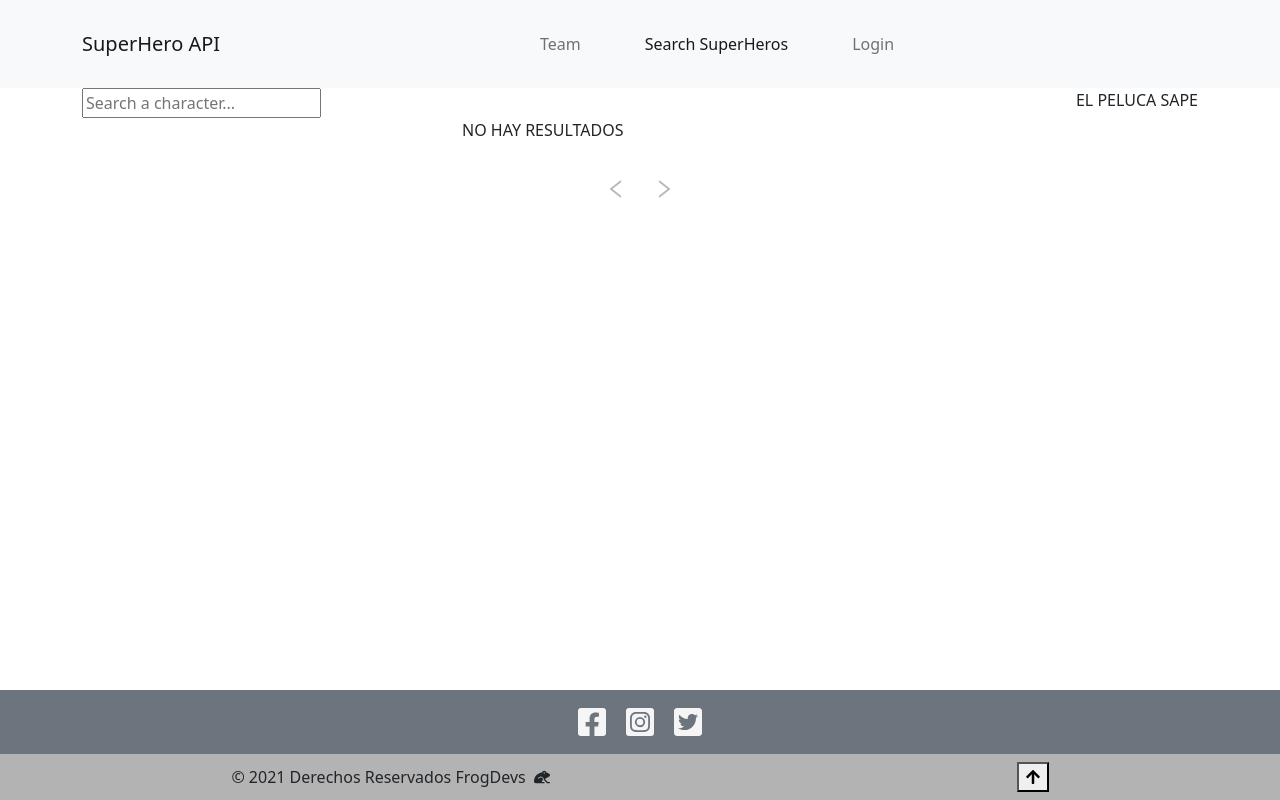
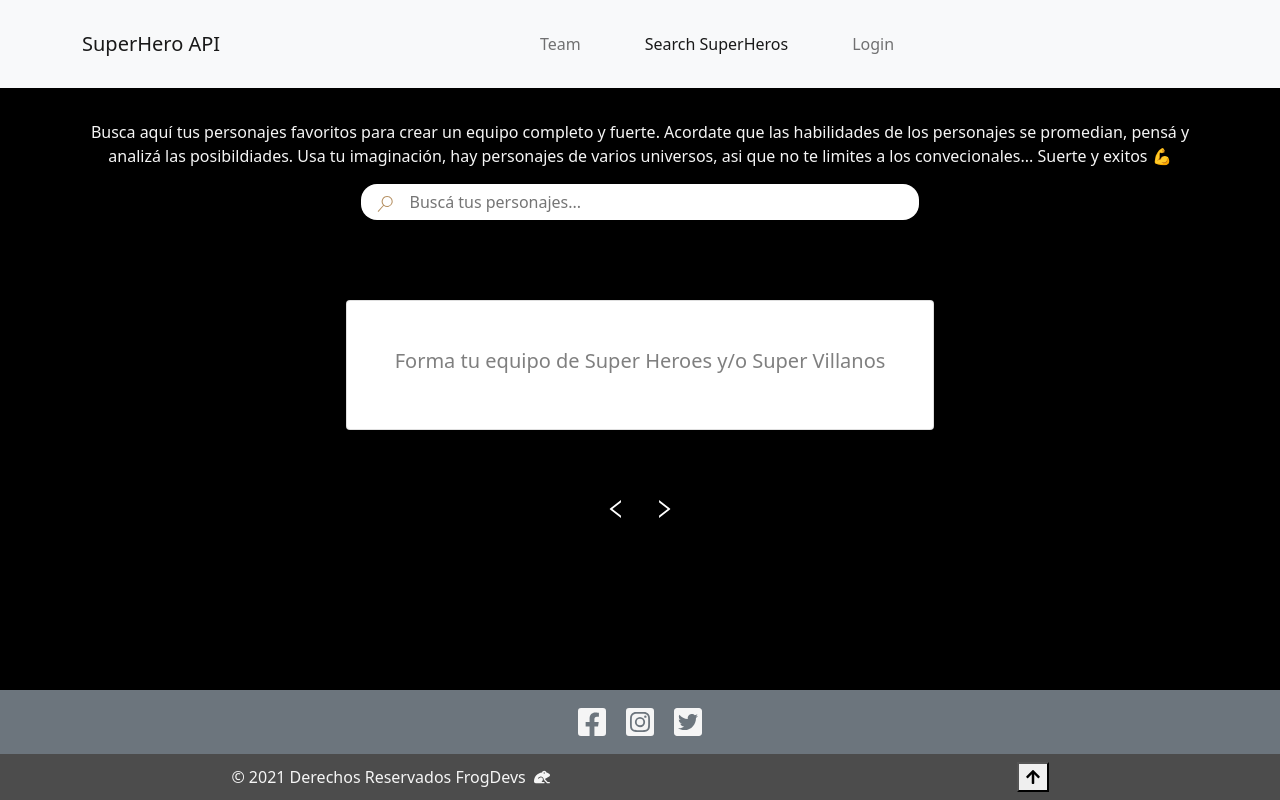
Before and after one commit to RodrigoM10/SuperHero-API, a React (Create React App) app: page /searchPage in a window 1280 px wide. Built offline with nearby package versions, Linux system fonts and the light colour scheme.

Commit message:
logica search, un poco de estilo

```diff
--- a/src/App.css
+++ b/src/App.css
@@ -1,8 +1,55 @@
 body {
   box-sizing: border-box;
+  background-color: rgb(0, 0, 0) !important;
+  color: whitesmoke !important;
 }
 .schema-page {
   display: flex;
   flex-direction: column;
   min-height: 100vh;
 }
+
+.searchPage-container{
+  height: 65vh;
+}
+/* Spinner */
+.center-spinner {
+  top: 50vh;
+  left: 50%;
+}.center-spinner  div {
+  margin-left: -50%;
+}
+
+/* search form */
+.search-form {
+  width: 50%;
+}
+@media screen and (max-width: 768px) {
+  .search-form {
+      width: 100%;
+  }
+}
+.search-input {
+  border:0 !important;
+  border-radius: 0 1rem 1rem 0;
+  cursor: pointer;
+}
+.search-input:focus {
+  outline: none;
+}
+.search-icon {
+  border: 0 !important;
+  border-radius: 1rem 0 0 1rem;
+  position: relative;
+  flex: 1 1 auto;
+  width: 1%;
+  min-width: 0;
+  align-items: center;
+  padding: 0.375rem 0.75rem;
+  font-weight: 400;
+  line-height: 1.5;
+  color: #b59062;
+  text-align: center;
+  white-space: nowrap;
+  background-color: white;
+}
--- a/src/components/cardCharacter/CardCharacter.jsx
+++ b/src/components/cardCharacter/CardCharacter.jsx
@@ -1,19 +1,27 @@
-import Button from '@restart/ui/esm/Button'
 import React from 'react'
 import { Card } from 'react-bootstrap'
+import { FaHeart } from 'react-icons/fa'
+import './cardCharacter.css'
 
 export const CardCharacter = ({character}) => {
     return (
-        <Card style={{ width: '18rem' }}>
-            <Card.Img variant="top" src={character.image.url} />
+        <Card className="card-style p-0">
+            <Card.Img className="card-img-style " variant="top" src={character.image.url} />
             <Card.Body>
                 <Card.Title>{character.name}</Card.Title>
                 <Card.Text>
                     Some quick example text to build on the card title and make up the bulk of
                     the card's content.
                 </Card.Text>
-                <Button variant="primary">Go somewhere</Button>
             </Card.Body>
+            <div>
+            <button className="col-3" >
+          <FaHeart  />
+        </button>
+        <button className="col-3" >
+          Detalle
+        </button>
+            </div>
         </Card>
     )
 }
--- /dev/null
+++ b/src/components/cardCharacter/cardCharacter.css
@@ -0,0 +1,14 @@
+.card-style {
+    width: 18rem;
+    height: 33rem;
+    margin: 0.7rem ;
+    color: black !important;
+    transition: 0.3s;
+    cursor:pointer;
+}
+.card-style:hover {
+  transform: scale(102%);
+}
+.card-img-style{
+  height: 60%;
+}
--- /dev/null
+++ b/src/components/cardNoResults.jsx/CardNoResults.jsx
@@ -0,0 +1,12 @@
+import React from 'react'
+import { Card } from 'react-bootstrap'
+
+const CardNoResults = ({cardResults}) => {
+    return (
+        <Card className=" text-black-50 p-5 mt-5">
+        <Card.Title>{cardResults}</Card.Title>
+      </Card>
+    )
+}
+
+export default CardNoResults
--- a/src/components/pagination/pagination.css
+++ b/src/components/pagination/pagination.css
@@ -5,7 +5,7 @@
   }
   .pagination a, .pagination li {
     border-radius: 50%;
-    color: #212121;
+    color: #7e7b7b;
     display: inline-block;
     margin: 0;
     transition: .15s ease-in;
@@ -28,12 +28,13 @@
     padding: 4px 0;
   }
   .pagination .pagination-number.current-number {
-    background: #203048;
+    background: #688ec7;
     color: #fff;
   }
   .pagination .pagination-arrow {
     font-size: 24px;
     padding: 4px;
     border: none;
+    color: white;
   background-color: transparent;
   }
--- a/src/pages/SearchPage.jsx
+++ b/src/pages/SearchPage.jsx
@@ -1,21 +1,22 @@
 import React, { useEffect, useState } from 'react'
-import { Container  } from 'react-bootstrap';
-import { AiOutlineSearch } from 'react-icons/ai';
+import { Container } from 'react-bootstrap';
 import { Pagination } from '../components/pagination/Pagination';
 import { CardCharacter } from '../components/cardCharacter/CardCharacter';
 import SpinLoader from '../components/spinLoader/SpinLoader';
 import { useFetchSearch } from '../hooks/useFetch';
-
+import CardNoResults from '../components/cardNoResults.jsx/CardNoResults';
+import { VscSearch } from 'react-icons/vsc'
 
 
 function SearchPage() {
 
-    const [search, setSearch] = useState('');
     const [name, setName] = useState('')
+    const [cardResults, setCardResults] = useState('Forma tu equipo de Super Heroes y/o Super Villanos')
 
     const [currentPage, setCurrentPage] = useState(1);
     const [totalPages, setTotalPages] = useState(0);
     const [currentCharacters, setCurrentCharacters] = useState([]);
+
 
     const [allCharacters, isLoadingCharacters] = useFetchSearch(name);
 
@@ -24,8 +25,9 @@ function SearchPage() {
         const start = 0 + currentPage * limit - limit;
         const end = start + limit;
 
-        if(!allCharacters){
+        if (!allCharacters) {
             setCurrentCharacters([]);
+            setTotalPages(0);
             return;
         }
         const sliceCharacters = allCharacters.slice(start, end);
@@ -39,26 +41,39 @@ function SearchPage() {
     const handleChange = (e) => {
         const keyword = e.target.value;
         setName(keyword);
+        if(keyword.length >= 2) {
+            setCardResults('No hay resultados')
+        }
+
     };
 
+    return (
+        <Container className="d-flex flex-column justify-content-between " >
+            <div className="text-center my-3">
+                <div className="my-3">
+                    Busca aquí tus personajes favoritos para crear un equipo completo y fuerte. Acordate que las habilidades de los personajes se promedian, pensá y analizá las posibildiades. Usa tu imaginación, hay personajes de varios universos, asi que no te limites a los convecionales... Suerte y exitos 💪
+                </div>
+                <form className="search-form mx-auto" >
+                <div className="input-group mb-3 border-0">
+                    <span
+                        className="search-icon"
+                        id="basic-addon1"><VscSearch /></span>
+                    <input
+                        type="text"
+                        className="col-11 search-input"
+                        placeholder="Buscá tus personajes... "
+                        aria-describedby="basic-addon1"
+                        onChange={handleChange}
+                    />
+                </div>
+            </form>
+            </div>
+            <div>
+                <div className="d-flex flex-column align-content-center justify-content-center">
 
-
-    return (
-        <Container className="">
-            <div className="d-flex justify-content-between">
-                <form >
-                    <input
-                        type="search"
-                        onChange={handleChange}
-                        placeholder="Search a character..."
-                        aria-label="Search"
-                        name="searchName"
-                    />
-                    {/* <button type="submit"><AiOutlineSearch /></button> */}
-                </form>
-                <div className="text-center d-flex">
-                    EL PELUCA SAPE
-                </div>
+                    <div className="row ">
+                        {currentCharacters.length ? <span className="mb-2 text-center">Personajes Encontrados {allCharacters?.length}</span> : ''}
+                        {currentCharacters.length ? <span className="mb-2 text-center">Pagina {currentPage} de {totalPages}</span> : '' }
                     </div>
                     <div className="row row-cols-3 justify-content-center align-items-center">
                         {currentCharacters?.map((char) => (
@@ -69,17 +84,20 @@ function SearchPage() {
                             //   isFavorite={isFavorite(char.id)}
                             />
                         ))}
-
-                {!isLoadingCharacters && !currentCharacters.length && (
-                    <p>NO HAY RESULTADOS</p>
+                    </div>
+                </div>
+                {!currentCharacters.length && !isLoadingCharacters &&   (
+                <div className="d-flex justify-content-center align-items-center">
+                    <CardNoResults
+                    cardResults={cardResults}
+                    />
+                </div>
                 )}
-
-                <div className="position-fixed ">
+                <div className="position-absolute center-spinner">
                     {<SpinLoader size="lg" isLoading={isLoadingCharacters} />}
                 </div>
-
             </div>
-            <div className="d-flex justify-content-center align-items-center">
+            <div className="d-flex justify-content-center bottom-0 my-5">
                 <Pagination
                     currentPage={currentPage}
                     setCurrentPage={setCurrentPage}
```
Lines whose indentation alone changed are shown as unchanged.
